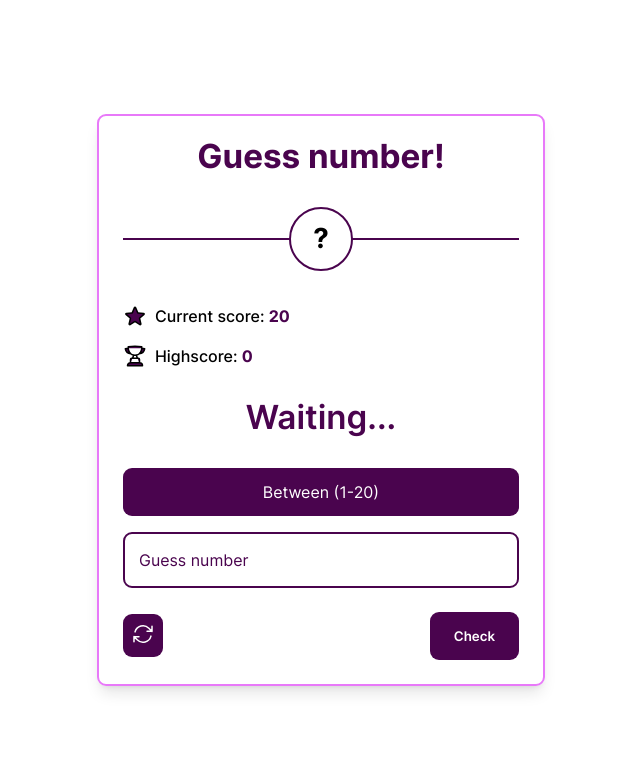
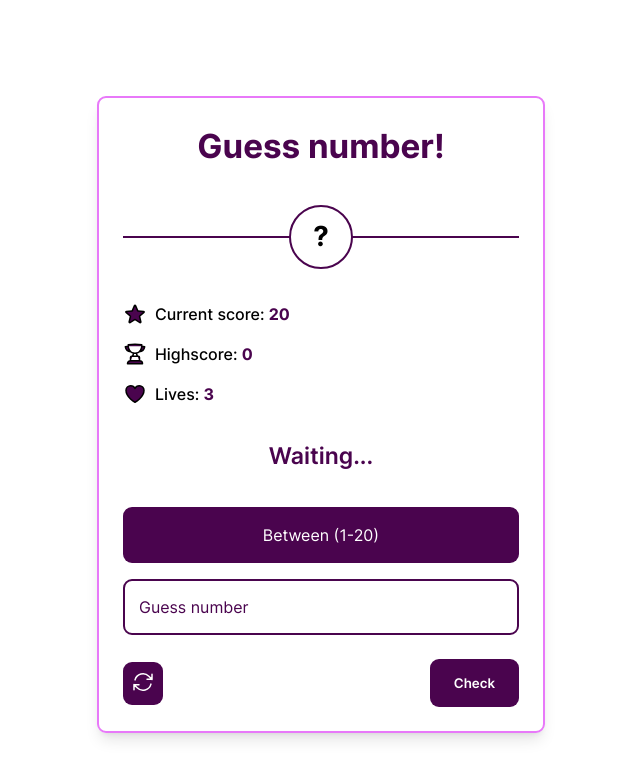
Before and after one commit to ktcotz/Guesser, a website: page index.html in a window 1280 px wide. Shown: the whole page, without its empty margins (319-959 px from the left). Drawn offline with Linux system fonts and the light colour scheme.

Commit message:
feat: lives,validation
Add lives to game, work around validation input about
non number characters.

```diff
--- a/app/app.js
+++ b/app/app.js
@@ -17,6 +17,9 @@ var handleGuesserGame = function () {
             throw new Error(Errors.NOT_FOUND_GUESS_INPUT);
         }
         var number = Number(guessInput.value);
+        if (Number.isNaN(number)) {
+            throw new Error(Errors.INVALID_INPUT);
+        }
         if (!number) {
             throw new Error(Errors.EMPTY_INPUT);
         }
--- a/app/app.ts
+++ b/app/app.ts
@@ -21,6 +21,10 @@ const handleGuesserGame = () => {
     }
 
     const number = Number(guessInput.value);
+
+    if (Number.isNaN(number)) {
+      throw new Error(Errors.INVALID_INPUT);
+    }
 
     if (!number) {
       throw new Error(Errors.EMPTY_INPUT);
--- a/index.html
+++ b/index.html
@@ -78,6 +78,28 @@
                 <strong class="game__statistic-value">0</strong></span
               >
             </div>
+            <div class="game__statistic">
+              <svg
+                xmlns="http://www.w3.org/2000/svg"
+                fill="none"
+                viewBox="0 0 24 24"
+                stroke-width="1.5"
+                stroke="currentColor"
+                class="game__icon"
+                aria-labelledby="lives"
+              >
+                <title class="lives">Lives</title>
+                <path
+                  stroke-linecap="round"
+                  stroke-linejoin="round"
+                  d="M21 8.25c0-2.485-2.099-4.5-4.688-4.5-1.935 0-3.597 1.126-4.312 2.733-.715-1.607-2.377-2.733-4.313-2.733C5.1 3.75 3 5.765 3 8.25c0 7.22 9 12 9 12s9-4.78 9-12Z"
+                />
+              </svg>
+
+              <span class="game__statistic-title"
+                >Lives: <strong class="game__statistic-value">3</strong></span
+              >
+            </div>
           </div>
 
           <div class="game__start">
--- a/style/style.css
+++ b/style/style.css
@@ -51,11 +51,12 @@
 
 body {
   font-family: var(--primary-font-family);
-  line-height: 1;
+  line-height: 1.5;
 }
 
 .main {
   min-height: 100vh;
+  padding: 6rem 0;
   display: grid;
   place-items: center;
 }
@@ -154,7 +155,7 @@ body {
 .game__message {
   color: var(--color-heading);
   font-weight: 600;
-  font-size: 2.074rem;
+  font-size: 1.44rem;
   margin-bottom: 2.074rem;
 }
 .game__range {
```
